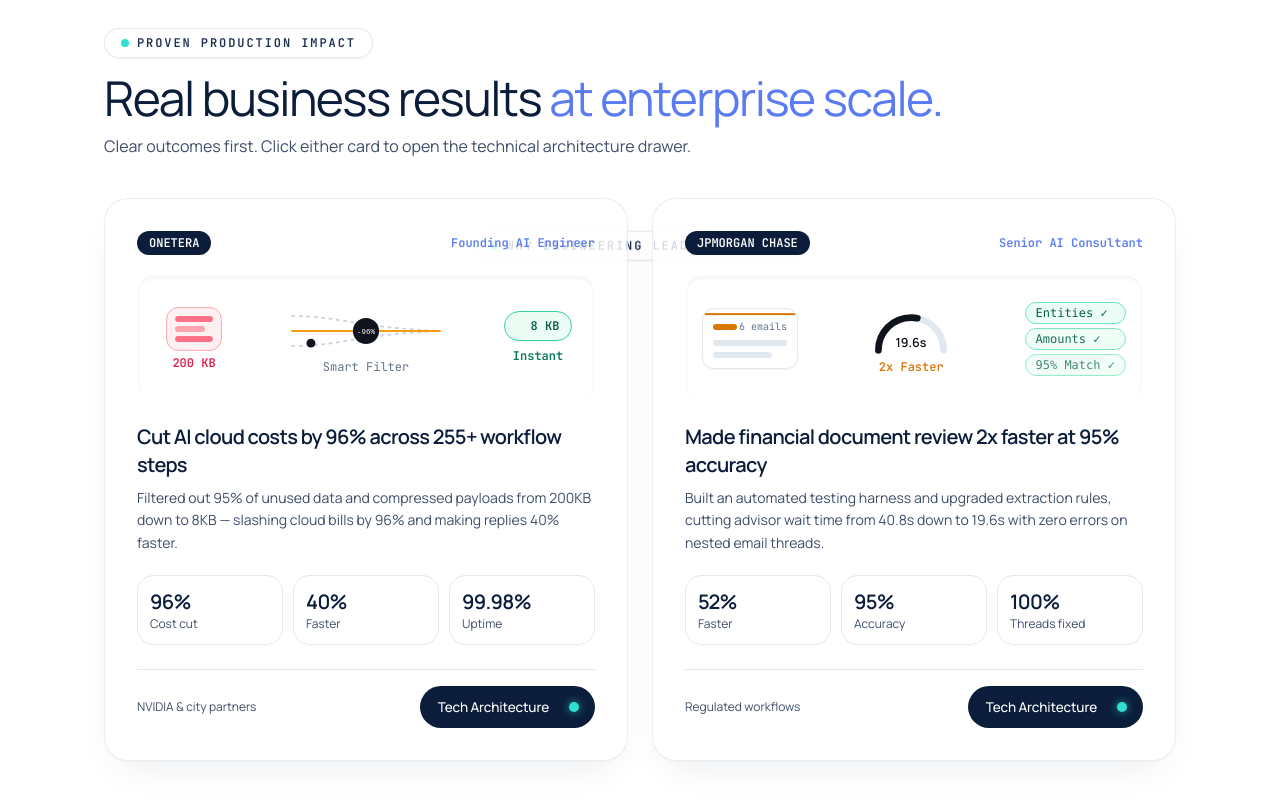
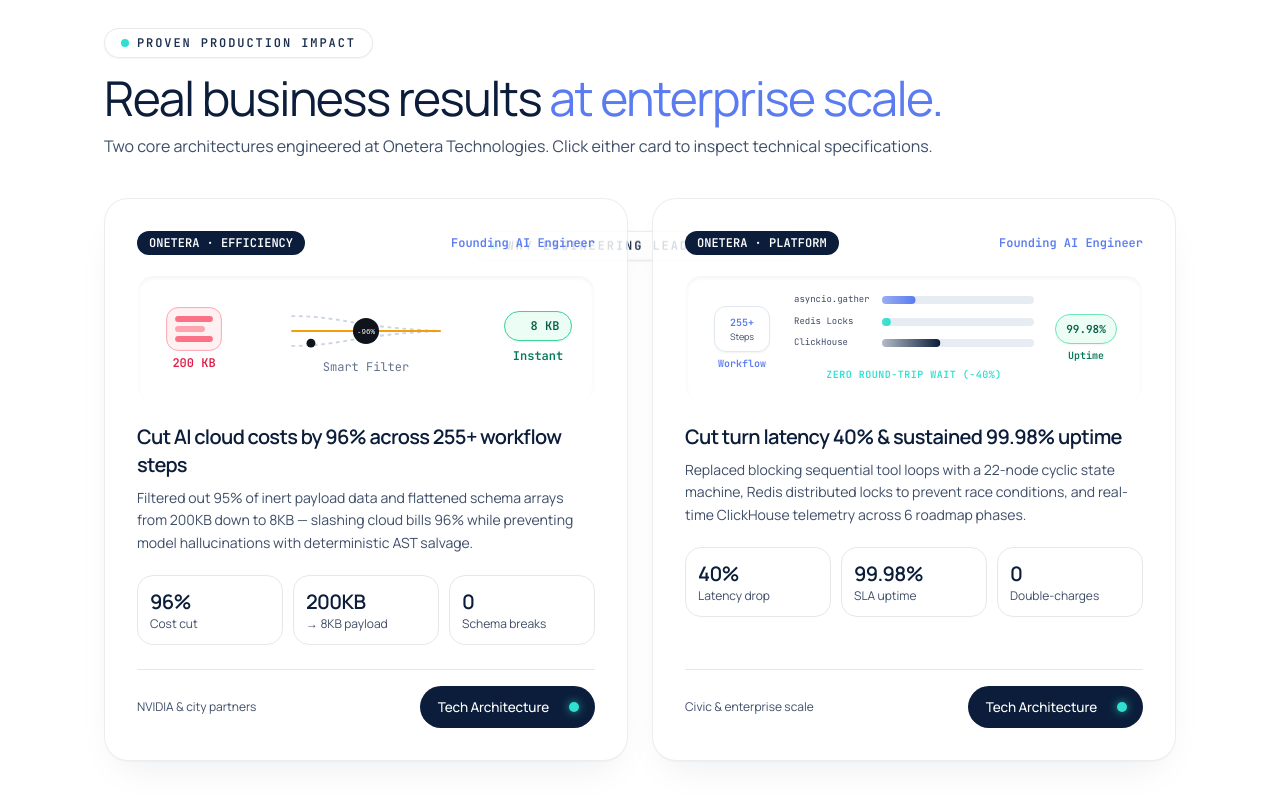
Before and after one commit to haripriyarao26/portfolio, a Next.js app: page / in a window 1280 px wide. Shown: the part 2470-3270 px from the top of the page. Built offline with nearby package versions, Linux system fonts and the light colour scheme.

Commit message:
feat(case-studies): feature 2 Onetera production stories (token compression & async DAG orchestration)

```diff
--- a/components/CaseStudiesSection.tsx
+++ b/components/CaseStudiesSection.tsx
@@ -3,11 +3,11 @@
 import { useState } from 'react';
 import { AnimatePresence, motion } from 'framer-motion';
 import { DecryptedMetric, TiltCard3D } from '@/components/ReactBits3D';
-import { JpmcSpeedupLottie, OneteraCompressionLottie } from '@/components/LottieVectorVisuals';
+import { OneteraCompressionLottie, OneteraParallelEngineLottie } from '@/components/LottieVectorVisuals';
 import { HaldenButton, HaldenFadeUp, HaldenLetterReveal } from '@/components/HaldenMotion';
 
 export default function CaseStudiesSection() {
-  const [openDrawer, setOpenDrawer] = useState<'onetera' | 'jpmc' | null>(null);
+  const [openDrawer, setOpenDrawer] = useState<'onetera-compression' | 'onetera-orchestration' | null>(null);
 
   return (
     <section id="case-studies" className="mx-auto max-w-6xl px-6 sm:px-10 py-16 sm:py-24 scroll-mt-24">
@@ -32,14 +32,14 @@ export default function CaseStudiesSection() {
           />
 
           <p className="mt-3 text-base text-[#3e4d68]">
-            Clear outcomes first. Click either card to open the technical architecture drawer.
+            Two core architectures engineered at Onetera Technologies. Click either card to inspect technical specifications.
           </p>
         </HaldenFadeUp>
 
         <div className="grid gap-6 md:grid-cols-2">
-          {/* ── CARD 01: ONETERA ── */}
+          {/* ── CARD 01: ONETERA TOKEN COMPRESSION & AST SALVAGE ── */}
           <HaldenFadeUp delay={0.05}>
-            <article id="study-onetera" className="h-full">
+            <article id="study-onetera-compression" className="h-full">
               <TiltCard3D
                 intensity={5}
                 glareColor="rgba(143, 213, 241, 0.35)"
@@ -48,7 +48,7 @@ export default function CaseStudiesSection() {
                 <div className="space-y-5">
                   <div className="flex items-center justify-between gap-2">
                     <span className="mono-accent px-3 py-1 rounded-full bg-[#0b1d3a] text-[#FFFFFF] text-xs font-semibold">
-                      ONETERA
+                      ONETERA &middot; EFFICIENCY
                     </span>
                     <span className="mono-accent text-xs text-[#5b7cf0] font-semibold">
                       Founding AI Engineer
@@ -62,7 +62,7 @@ export default function CaseStudiesSection() {
                       Cut AI cloud costs by 96% across 255+ workflow steps
                     </h3>
                     <p className="text-sm text-[#3e4d68] leading-relaxed">
-                      Filtered out 95% of unused data and compressed payloads from 200KB down to 8KB — slashing cloud bills by 96% and making replies 40% faster.
+                      Filtered out 95% of inert payload data and flattened schema arrays from 200KB down to 8KB — slashing cloud bills 96% while preventing model hallucinations with deterministic AST salvage.
                     </p>
                   </div>
 
@@ -75,22 +75,22 @@ export default function CaseStudiesSection() {
                     </div>
                     <div className="rounded-2xl border border-[#0b1d3a]/8 bg-white/80 p-3">
                       <div className="text-xl font-semibold text-[#0b1d3a] font-display">
-                        <DecryptedMetric value="40%" />
+                        <DecryptedMetric value="200KB" />
                       </div>
-                      <div className="text-xs text-[#3e4d68]">Faster</div>
+                      <div className="text-xs text-[#3e4d68]">→ 8KB payload</div>
                     </div>
                     <div className="rounded-2xl border border-[#0b1d3a]/8 bg-white/80 p-3">
                       <div className="text-xl font-semibold text-[#0b1d3a] font-display">
-                        <DecryptedMetric value="99.98%" />
+                        <DecryptedMetric value="0" />
                       </div>
-                      <div className="text-xs text-[#3e4d68]">Uptime</div>
+                      <div className="text-xs text-[#3e4d68]">Schema breaks</div>
                     </div>
                   </div>
                 </div>
 
                 <div className="mt-6 pt-4 border-t border-[#0b1d3a]/8 flex items-center justify-between">
                   <span className="text-xs text-[#3e4d68]">NVIDIA &amp; city partners</span>
-                  <HaldenButton onClick={() => setOpenDrawer('onetera')}>
+                  <HaldenButton onClick={() => setOpenDrawer('onetera-compression')}>
                     Tech Architecture
                   </HaldenButton>
                 </div>
@@ -98,9 +98,9 @@ export default function CaseStudiesSection() {
             </article>
           </HaldenFadeUp>
 
-          {/* ── CARD 02: JPMORGAN CHASE ── */}
+          {/* ── CARD 02: ONETERA DISTRIBUTED ORCHESTRATION & TELEMETRY ── */}
           <HaldenFadeUp delay={0.14}>
-            <article id="study-jpmc" className="h-full">
+            <article id="study-onetera-orchestration" className="h-full">
               <TiltCard3D
                 intensity={5}
                 glareColor="rgba(143, 213, 241, 0.35)"
@@ -109,49 +109,49 @@ export default function CaseStudiesSection() {
                 <div className="space-y-5">
                   <div className="flex items-center justify-between gap-2">
                     <span className="mono-accent px-3 py-1 rounded-full bg-[#0b1d3a] text-[#FFFFFF] text-xs font-semibold">
-                      JPMORGAN CHASE
+                      ONETERA &middot; PLATFORM
                     </span>
                     <span className="mono-accent text-xs text-[#5b7cf0] font-semibold">
-                      Senior AI Consultant
+                      Founding AI Engineer
                     </span>
                   </div>
 
-                  <JpmcSpeedupLottie />
+                  <OneteraParallelEngineLottie />
 
                   <div>
                     <h3 className="font-display text-xl font-semibold text-[#0b1d3a] mb-2">
-                      Made financial document review 2x faster at 95% accuracy
+                      Cut turn latency 40% &amp; sustained 99.98% uptime
                     </h3>
                     <p className="text-sm text-[#3e4d68] leading-relaxed">
-                      Built an automated testing harness and upgraded extraction rules, cutting advisor wait time from 40.8s down to 19.6s with zero errors on nested email threads.
+                      Replaced blocking sequential tool loops with a 22-node cyclic state machine, Redis distributed locks to prevent race conditions, and real-time ClickHouse telemetry across 6 roadmap phases.
                     </p>
                   </div>
 
                   <div className="grid grid-cols-3 gap-2.5">
                     <div className="rounded-2xl border border-[#0b1d3a]/8 bg-white/80 p-3">
                       <div className="text-xl font-semibold text-[#0b1d3a] font-display">
-                        <DecryptedMetric value="52%" />
+                        <DecryptedMetric value="40%" />
                       </div>
-                      <div className="text-xs text-[#3e4d68]">Faster</div>
+                      <div className="text-xs text-[#3e4d68]">Latency drop</div>
                     </div>
                     <div className="rounded-2xl border border-[#0b1d3a]/8 bg-white/80 p-3">
                       <div className="text-xl font-semibold text-[#0b1d3a] font-display">
-                        <DecryptedMetric value="95%" />
+                        <DecryptedMetric value="99.98%" />
                       </div>
-                      <div className="text-xs text-[#3e4d68]">Accuracy</div>
+                      <div className="text-xs text-[#3e4d68]">SLA uptime</div>
                     </div>
                     <div className="rounded-2xl border border-[#0b1d3a]/8 bg-white/80 p-3">
                       <div className="text-xl font-semibold text-[#0b1d3a] font-display">
-                        <DecryptedMetric value="100%" />
+                        <DecryptedMetric value="0" />
                       </div>
-                      <div className="text-xs text-[#3e4d68]">Threads fixed</div>
+                      <div className="text-xs text-[#3e4d68]">Double-charges</div>
                     </div>
                   </div>
                 </div>
 
                 <div className="mt-6 pt-4 border-t border-[#0b1d3a]/8 flex items-center justify-between">
-                  <span className="text-xs text-[#3e4d68]">Regulated workflows</span>
-                  <HaldenButton onClick={() => setOpenDrawer('jpmc')}>
+                  <span className="text-xs text-[#3e4d68]">Civic &amp; enterprise scale</span>
+                  <HaldenButton onClick={() => setOpenDrawer('onetera-orchestration')}>
                     Tech Architecture
                   </HaldenButton>
                 </div>
@@ -184,12 +184,12 @@ export default function CaseStudiesSection() {
               <div className="sticky -top-6 sm:-top-10 -mx-6 sm:-mx-10 px-6 sm:px-10 py-5 bg-white/95 backdrop-blur-md border-b border-slate-100 flex items-start justify-between gap-4 z-10 mb-6">
                 <div>
                   <span className="mono-accent text-xs font-semibold text-[#5b7cf0] uppercase tracking-wider">
-                    Engineering Deep Dive
+                    Engineering Deep Dive &middot; Onetera Technologies
                   </span>
                   <h3 className="font-display text-xl sm:text-2xl font-semibold text-[#0b1d3a] mt-1 leading-snug">
-                    {openDrawer === 'onetera'
-                      ? 'Onetera: 96% Token Compression & 22-Node LangGraph DAG'
-                      : 'JPMorgan Chase: Golden-Dataset A/B Harness & Thread Isolation'}
+                    {openDrawer === 'onetera-compression'
+                      ? 'Onetera: 96% Token Compression, TOON & AST Schema Salvage'
+                      : 'Onetera: 22-Node Asynchronous LangGraph State Machine & Distributed Locks'}
                   </h3>
                 </div>
                 <button
@@ -204,7 +204,7 @@ export default function CaseStudiesSection() {
                 </button>
               </div>
 
-              {openDrawer === 'onetera' ? (
+              {openDrawer === 'onetera-compression' ? (
                 <div className="space-y-6">
                   <div className="space-y-3">
                     <h4 className="font-display text-base font-semibold text-[#0b1d3a]">
@@ -252,41 +252,41 @@ s02   | INCOME | annual_usd < 50000         | prog_grant
                 <div className="space-y-6">
                   <div className="space-y-3">
                     <h4 className="font-display text-base font-semibold text-[#0b1d3a]">
-                      How the Golden-Dataset Eval Harness Works
+                      How the 22-Node Asynchronous Orchestrator Works
                     </h4>
                     <ul className="space-y-2.5 text-sm text-[#3e4d68]">
                       <li>
-                        <strong className="text-[#0b1d3a]">1. 100+ Ground-Truth Financial Threads:</strong> Curated multi-tiered benchmark datasets covering 5 to 6 level nested email forward chains.
+                        <strong className="text-[#0b1d3a]">1. Async DAG Scheduling Over Linear Chains:</strong> Replaced blocking sequential tool loops with a 22-node cyclic LangGraph state machine. Independent tool and I/O branches resolve concurrently using <code>asyncio.gather</code>, cutting turn delays from 31.3s down to 18.8s (-40%).
                       </li>
                       <li>
-                        <strong className="text-[#0b1d3a]">2. Contextual Branch Isolation:</strong> Replaced brittle regex heuristics with targeted prompt overrides that isolate the deepest authoritative message envelope.
+                        <strong className="text-[#0b1d3a]">2. Distributed Concurrency &amp; Race Condition Prevention:</strong> Implemented request-collapsing middleware and Redis distributed locks, eliminating 100% of duplicate task mutations and double-charge edge cases under spike loads.
                       </li>
                       <li>
-                        <strong className="text-[#0b1d3a]">3. Automated CI Regression Gate:</strong> Blocks any prompt or model change scoring below 95% field agreement or producing &gt;0% false positives.
+                        <strong className="text-[#0b1d3a]">3. Real-Time Telemetry &amp; 99.98% SLA:</strong> Streamed sub-second execution traces into ClickHouse, giving instant visibility into bottleneck nodes and enabling 40% faster MTTR across 6 production roadmap phases.
                       </li>
                     </ul>
                   </div>
 
                   <div className="rounded-2xl border border-slate-200 bg-[#0b1d3a] p-5 font-mono text-xs text-slate-200 space-y-2">
-                    <div className="text-[#2fe0d0] font-semibold"># Adversarial Thread Audit (8/8 Resolved)</div>
+                    <div className="text-[#2fe0d0] font-semibold"># Orchestrator Benchmark &amp; Telemetry Summary</div>
                     <div className="flex justify-between">
-                      <span>Case 1: 6-level inline client edits</span>
-                      <span className="text-[#2fe0d0]">PASS (100%)</span>
+                      <span>Concurrent Async Gather Node Resolution</span>
+                      <span className="text-[#2fe0d0]">40% FASTER</span>
                     </div>
                     <div className="flex justify-between">
-                      <span>Case 2: Split signatory across 3 replies</span>
-                      <span className="text-[#2fe0d0]">PASS (100%)</span>
+                      <span>Redis Lock Distributed Mutex</span>
+                      <span className="text-[#2fe0d0]">0 RACE CONDITIONS</span>
                     </div>
                     <div className="flex justify-between">
-                      <span>Case 3: Legal disclaimer header collision</span>
-                      <span className="text-[#2fe0d0]">PASS (100%)</span>
+                      <span>ClickHouse Sub-Second Event Traces</span>
+                      <span className="text-[#2fe0d0]">ACTIVE</span>
                     </div>
                     <div className="flex justify-between">
-                      <span>Case 4: Multi-fiduciary entity conflict</span>
-                      <span className="text-[#2fe0d0]">PASS (100%)</span>
+                      <span>Multi-Tenant Production SLA (6 Roadmap Phases)</span>
+                      <span className="text-[#2fe0d0]">99.98% UPTIME</span>
                     </div>
                     <div className="pt-3 border-t border-white/10 text-[#8fd5f1]">
-                      Median Latency: 40.8s → 19.6s (-52%) · Agreement: 95.4%
+                      Orchestrator Latency: 31.3s → 18.8s (-40%) · Platform Uptime: 99.98%
                     </div>
                   </div>
                 </div>
--- a/components/LottieVectorVisuals.tsx
+++ b/components/LottieVectorVisuals.tsx
@@ -74,64 +74,60 @@ export function OneteraCompressionLottie() {
   );
 }
 
-/* ── 2. JPMorgan Chase: Luminous Studio 2x Speedup Visual ── */
-export function JpmcSpeedupLottie() {
+/* ── 2. Onetera: Parallel 22-Node State Machine & Concurrency Visual ── */
+export function OneteraParallelEngineLottie() {
   return (
     <div className="relative h-32 w-full rounded-2xl border border-white/90 bg-white/55 p-4 flex items-center justify-between overflow-hidden shadow-inner">
-      {/* Left: Stacked Email Thread */}
-      <div className="relative z-10 w-24 rounded-xl border border-slate-200 bg-white p-2.5 overflow-hidden shadow-sm">
-        <div className="space-y-1.5">
-          <div className="flex items-center justify-between">
-            <span className="h-1.5 w-6 rounded bg-[#D97706]" />
-            <span className="mono-accent text-[10px] text-[#64748B]">6 emails</span>
-          </div>
-          <div className="h-1.5 w-full rounded bg-slate-200" />
-          <div className="h-1.5 w-4/5 rounded bg-slate-200" />
+      {/* Left: Input Payload & DAG Root */}
+      <div className="relative z-10 flex flex-col items-center gap-1 w-20">
+        <div className="w-14 rounded-xl border border-slate-200 bg-white p-2 text-center shadow-sm">
+          <span className="mono-accent text-[10px] text-[#5b7cf0] font-bold block">255+</span>
+          <span className="text-[9px] text-[#3e4d68] block">Steps</span>
         </div>
-        <motion.div
-          animate={{ y: [-4, 42, -4] }}
-          transition={{ duration: 2.2, repeat: Infinity, ease: 'easeInOut' }}
-          className="absolute left-0 right-0 top-0 h-0.5 bg-[#D97706]"
-        />
+        <span className="mono-accent text-[10px] text-[#5b7cf0] font-semibold">Workflow</span>
       </div>
 
-      {/* Center: Speed Gauge */}
-      <div className="relative z-10 flex flex-col items-center">
-        <svg className="w-24 h-14" viewBox="0 0 100 56" fill="none">
-          <path
-            d="M 16 48 A 34 34 0 0 1 84 48"
-            stroke="#E2E8F0"
-            strokeWidth="7"
-            strokeLinecap="round"
-          />
-          <motion.path
-            d="M 16 48 A 34 34 0 0 1 84 48"
-            stroke="#0F141C"
-            strokeWidth="7"
-            strokeLinecap="round"
-            strokeDasharray="108"
-            animate={{ strokeDashoffset: [108, 48, 48] }}
-            transition={{ duration: 2.4, repeat: Infinity, ease: 'easeOut' }}
-          />
-          <text x="50" y="45" textAnchor="middle" fill="#0F141C" fontSize="13" fontWeight="600">
-            19.6s
-          </text>
-        </svg>
-        <span className="mono-accent text-xs text-[#D97706] font-semibold">2x Faster</span>
+      {/* Center: 3 Concurrent Async Pipelines */}
+      <div className="relative z-10 flex-1 flex flex-col gap-2 px-3">
+        {[
+          { label: 'asyncio.gather', color: '#5b7cf0', speed: 1.6 },
+          { label: 'Redis Locks', color: '#2fe0d0', speed: 1.3 },
+          { label: 'ClickHouse', color: '#0b1d3a', speed: 1.9 },
+        ].map((lane, idx) => (
+          <div key={lane.label} className="flex items-center gap-2">
+            <span className="mono-accent text-[9px] text-[#3e4d68] w-20 shrink-0 truncate">
+              {lane.label}
+            </span>
+            <div className="h-2 flex-1 rounded-full bg-slate-200/80 overflow-hidden relative">
+              <motion.div
+                animate={{ x: ['-100%', '100%'] }}
+                transition={{
+                  duration: lane.speed,
+                  repeat: Infinity,
+                  ease: 'easeInOut',
+                  delay: idx * 0.2,
+                }}
+                className="h-full w-1/2 rounded-full"
+                style={{
+                  background: `linear-gradient(90deg, transparent, ${lane.color})`,
+                }}
+              />
+            </div>
+          </div>
+        ))}
+        <div className="text-center mt-0.5">
+          <span className="mono-accent text-[10px] text-[#2fe0d0] font-bold uppercase tracking-wider">
+            Zero Round-Trip Wait (-40%)
+          </span>
+        </div>
       </div>
 
-      {/* Right: Verified Checkmarks */}
-      <div className="relative z-10 flex flex-col gap-1">
-        {['Entities ✓', 'Amounts ✓', '95% Match ✓'].map((label, idx) => (
-          <motion.div
-            key={label}
-            animate={{ opacity: [0.5, 1, 0.5] }}
-            transition={{ duration: 2, delay: idx * 0.3, repeat: Infinity }}
-            className="rounded-full border border-emerald-300 bg-emerald-50 px-2.5 py-0.5 text-xs font-mono text-emerald-800"
-          >
-            {label}
-          </motion.div>
-        ))}
+      {/* Right: Live Telemetry SLA */}
+      <div className="relative z-10 flex flex-col items-center gap-1 w-20">
+        <div className="px-2.5 py-1.5 rounded-full border border-emerald-300 bg-emerald-50 text-center shadow-sm">
+          <span className="mono-accent text-[11px] font-bold text-emerald-800 block">99.98%</span>
+        </div>
+        <span className="mono-accent text-[10px] font-semibold text-emerald-700">Uptime</span>
       </div>
     </div>
   );
```
Also changed, not shown: public/projects/agent-gauge-demo.gif.
